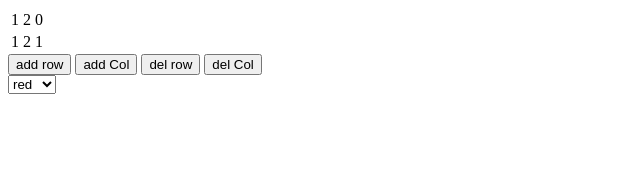
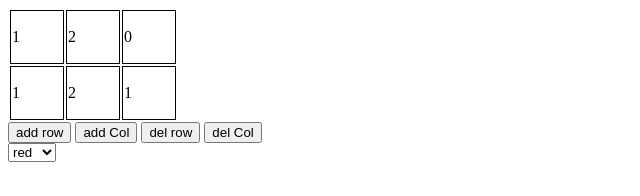
Before and after one commit to Adelin-Rivas/homework4, a plain HTML site: page index.html in a window 1280 px wide. Both pictures are taken after a click on the button "add Col". Shown: the whole page, without its empty margins (0-640 px from the left). Drawn offline with Linux system fonts and the light colour scheme.

Commit message:
colorriable

```diff
--- a/index.css
+++ b/index.css
@@ -9,3 +9,13 @@
       background:chocolate;
       border: 5px solid;
    }
+
+ .blue {
+       background-color: blue;
+ }
+
+ .cellBlock {
+       height: 50px;
+       width: 50px;
+       border: 1px solid black;
+ }
--- a/index.html
+++ b/index.html
@@ -9,14 +9,14 @@
 
      <table id="table">
    	    <tr id="row">
-            <td>1</td>
-            <td>2</td>
+            <td class="cellBlock">1</td>
+            <td class="cellBlock">2</td>
 
          </tr>
 
          <tr >
-            <td>1</td>
-            <td>2</td>
+            <td class="cellBlock">1</td>
+            <td class="cellBlock">2</td>
 
 
          </tr>
--- a/index.js
+++ b/index.js
@@ -49,10 +49,16 @@ function colHandler()
 
       let cell= rowlocation.insertCell(-1);
       cell.innerHTML=" "+i;
+      cell.className = "cellBlock";
+      cell.addEventListener('click', changeColor);
   }
 
 }
 
+function changeColor(event){
+   event.target.className = "blue";
+
+}
 
 
 function rowHandler()
```
